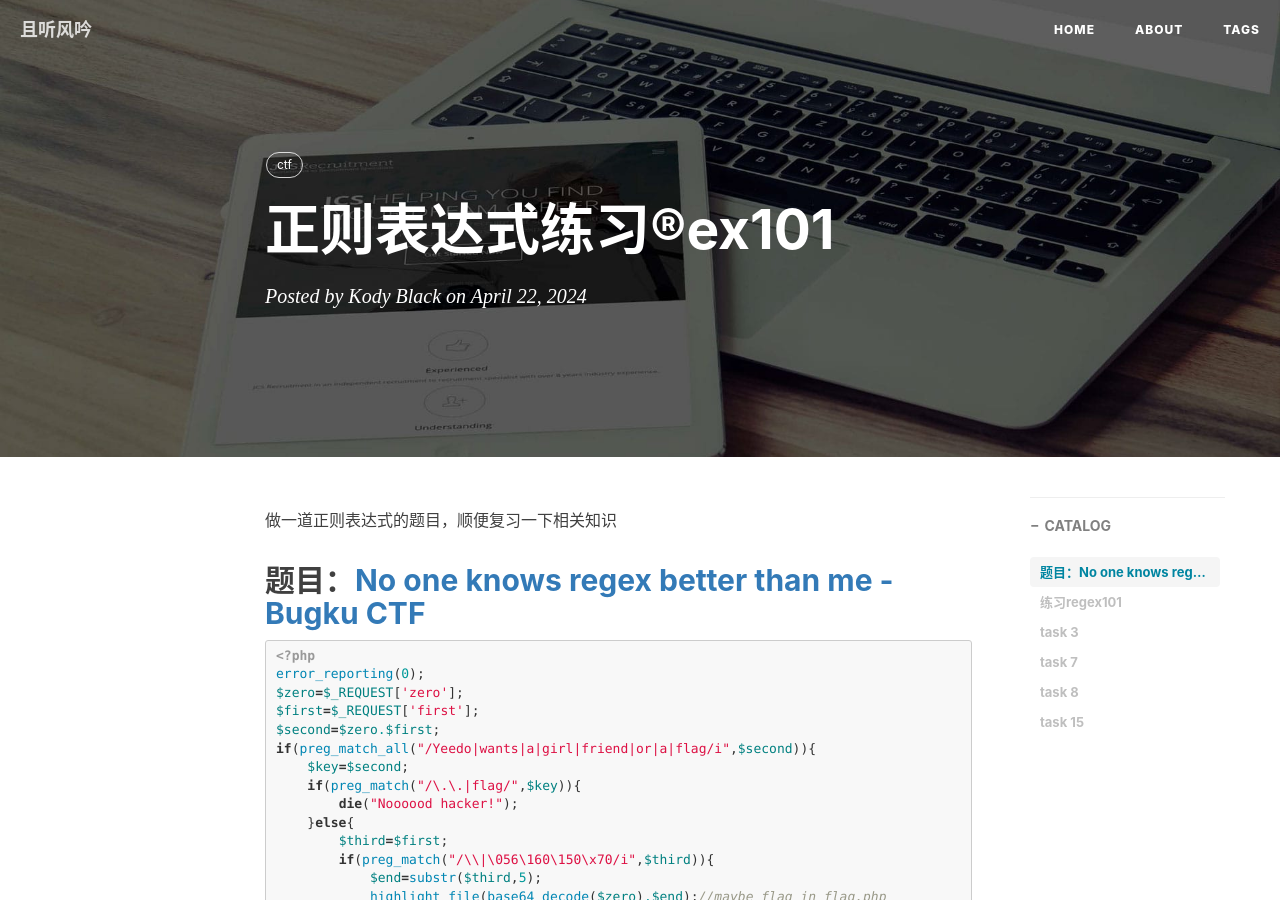
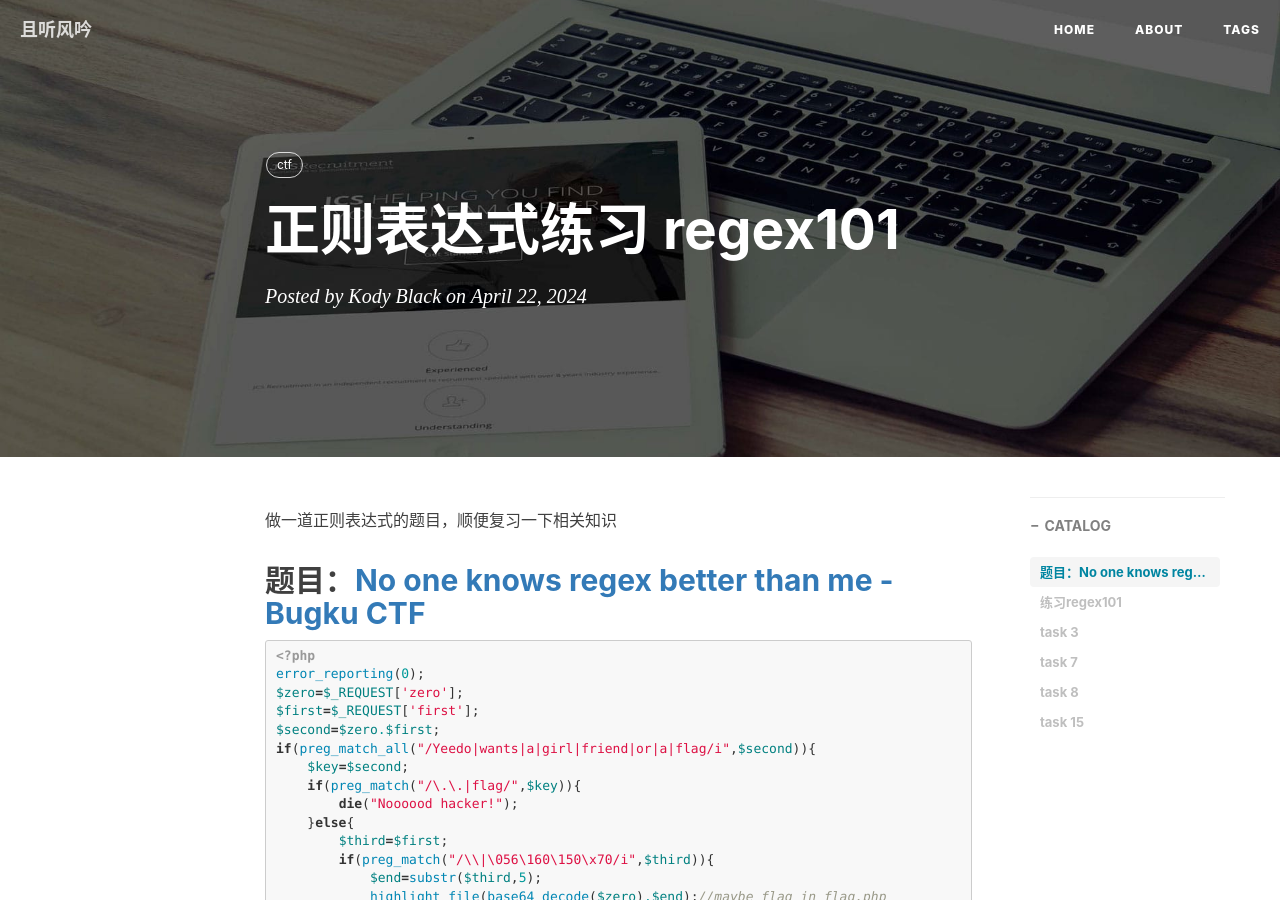
Before and after one commit to kody-black/oldblog, a Jekyll site: the page built from _posts/2024-04-22-正则表达式小练习.md, in a window 1280 px wide and 900 px high. Built offline with Jekyll 4.4.1, drawn with Linux system fonts in a browser that asks for light colours; nearby versions of some CDN libraries; comment, search, counter and statistics services are not loaded.

Commit message:
简单修改

```diff
--- a/_posts/2024-04-22-正则表达式小练习.md
+++ b/_posts/2024-04-22-正则表达式小练习.md
@@ -1,6 +1,6 @@
 ---
 layout:     post
-title:      正则表达式练习&regex101
+title:      正则表达式练习 regex101
 subtitle:
 date:       2024-04-22
 author:     Kody Black
```
